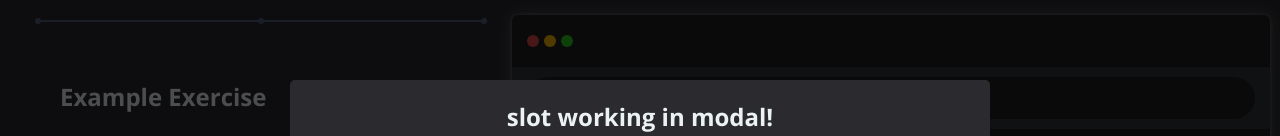
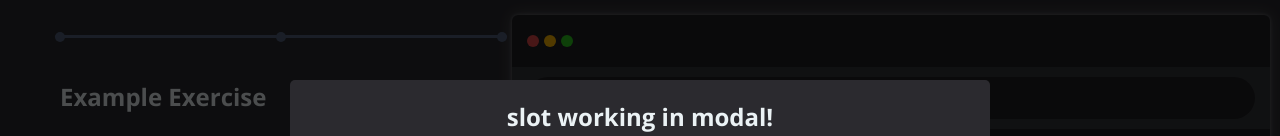
Before and after one commit to scootyboots/css-selector-training-platform, a Vue app: page /example-exercise/single in a window 1280 px wide. Shown: the top 136 px of the page. Built offline with nearby package versions, Linux system fonts and the light colour scheme.

Commit message:
fix rem values

```diff
--- a/src/components/Progress.vue
+++ b/src/components/Progress.vue
@@ -39,12 +39,12 @@ router.afterEach((to, from) => {
 
 .Progress {
   position: absolute;
-  left: 3.5rem;
+  left: 5.5rem;
   display: flex;
   align-items: center;
-  margin: 2rem auto 1rem auto;
-  height: 0.2rem;
-  border-radius: 0.2rem;
+  margin: 3.5rem auto 1.5rem auto;
+  height: 0.3rem;
+  border-radius: 0.6rem;
   background-color: var(--lowlight);
   width: calc(40% - 6rem);
 }
@@ -58,17 +58,17 @@ router.afterEach((to, from) => {
 
 .Progress-exercises-bar {
   position: absolute;
-  top: 0.2rem;
+  top: 0.4rem;
   left: 0;
   background-color: var(--highlight-purple);
-  height: 0.2rem;
+  height: 0.4rem;
   width: v-bind(progressWidth);
   transition: 0.65s;
 }
 
 .Progress-exercise {
-  width: 0.6rem;
-  height: 0.6rem;
+  width: 1rem;
+  height: 1rem;
   background-color: var(--lowlight);
   border-radius: 100%;
   z-index: 100;
```
